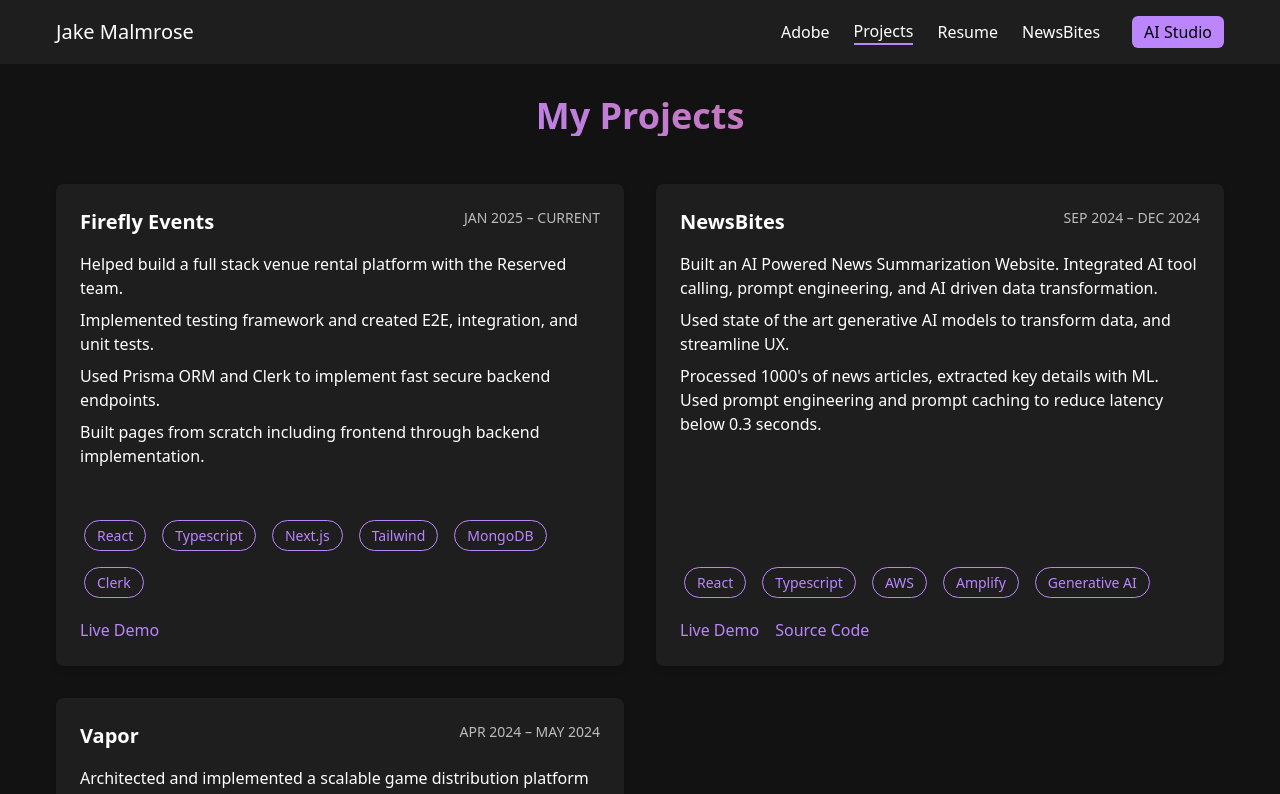
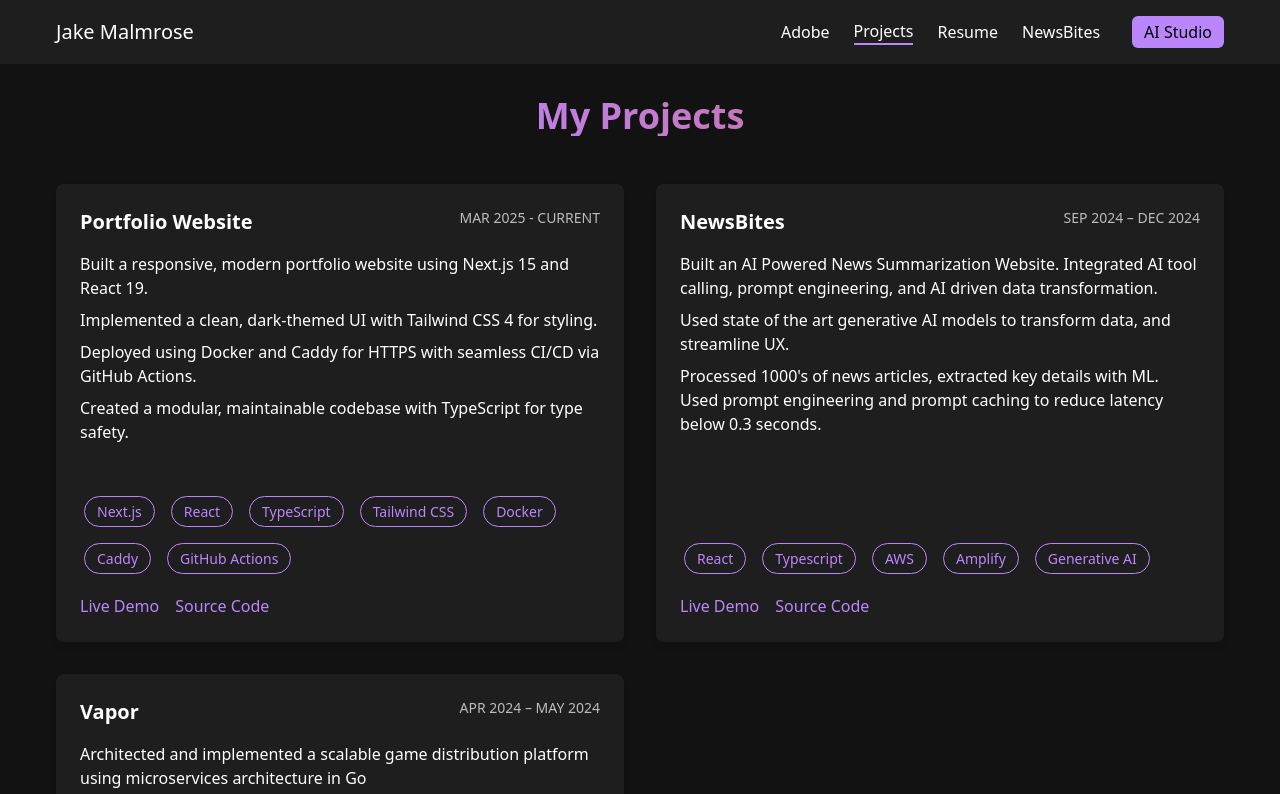
Before and after one commit to JakeMalmrose/nextfolio, a Next.js app: page /projects in a window 1280 px wide. Shown: the top 794 px of the page. Built offline with nearby package versions, Linux system fonts and the light colour scheme.

Commit message:
Changing projects to be more project specific, adding my portfolio

```diff
--- a/app/projects/page.tsx
+++ b/app/projects/page.tsx
@@ -66,17 +66,18 @@
 export default function Projects() {
   const [projects] = useState<Project[]>([
     {
-      title: "Firefly Events",
-      date: "JAN 2025 – CURRENT",
+      title: "Portfolio Website",
+      date: "MAR 2025 - CURRENT",
       description: [
-        "Helped build a full stack venue rental platform with the Reserved team.",
-        "Implemented testing framework and created E2E, integration, and unit tests.",
-        "Used Prisma ORM and Clerk to implement fast secure backend endpoints.",
-        "Built pages from scratch including frontend through backend implementation."
+        "Built a responsive, modern portfolio website using Next.js 15 and React 19.",
+        "Implemented a clean, dark-themed UI with Tailwind CSS 4 for styling.",
+        "Deployed using Docker and Caddy for HTTPS with seamless CI/CD via GitHub Actions.",
+        "Created a modular, maintainable codebase with TypeScript for type safety."
       ],
-      techStack: ["React", "Typescript", "Next.js", "Tailwind", "MongoDB", "Clerk"],
+      techStack: ["Next.js", "React", "TypeScript", "Tailwind CSS", "Docker", "Caddy", "GitHub Actions"],
       links: {
-        demo: "https://reserved.firefly.events/"
+        demo: "https://malmrose.com/",
+        github: "https://github.com/JakeMalmrose/nextfolio"
       }
     },
     {
```
